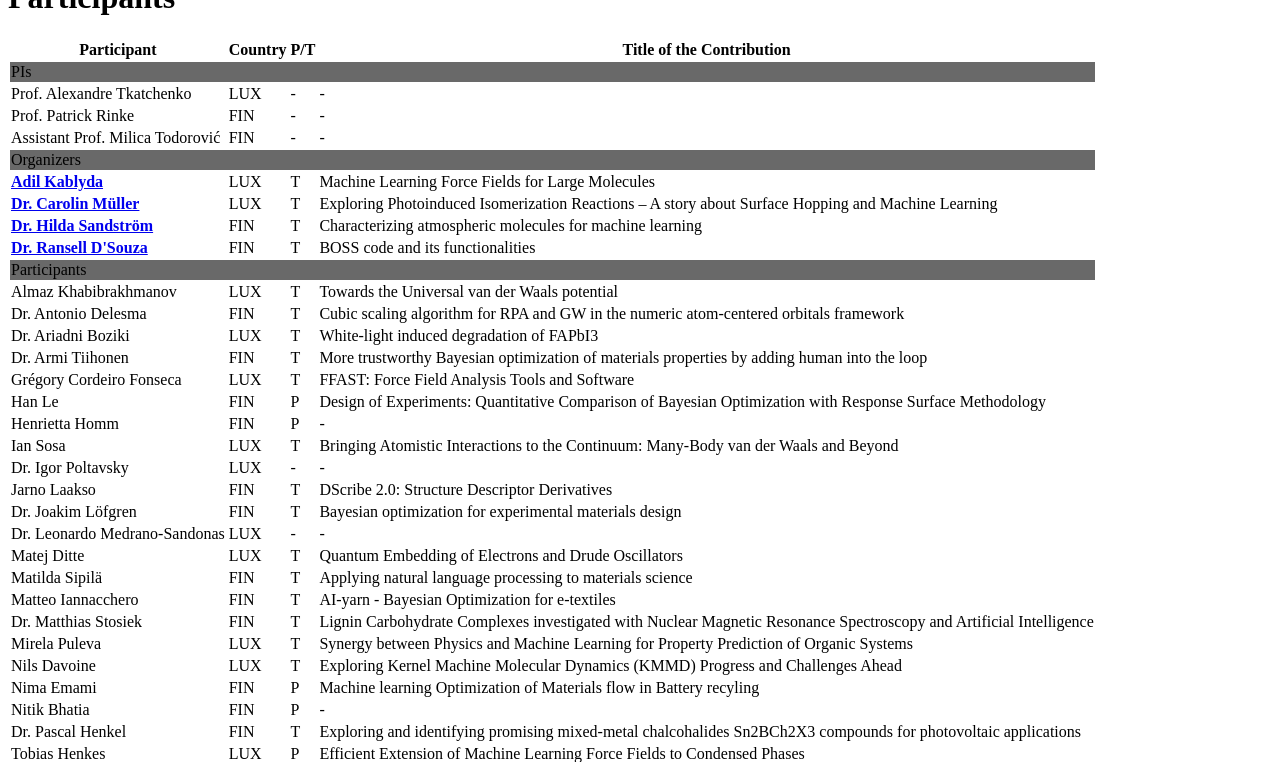
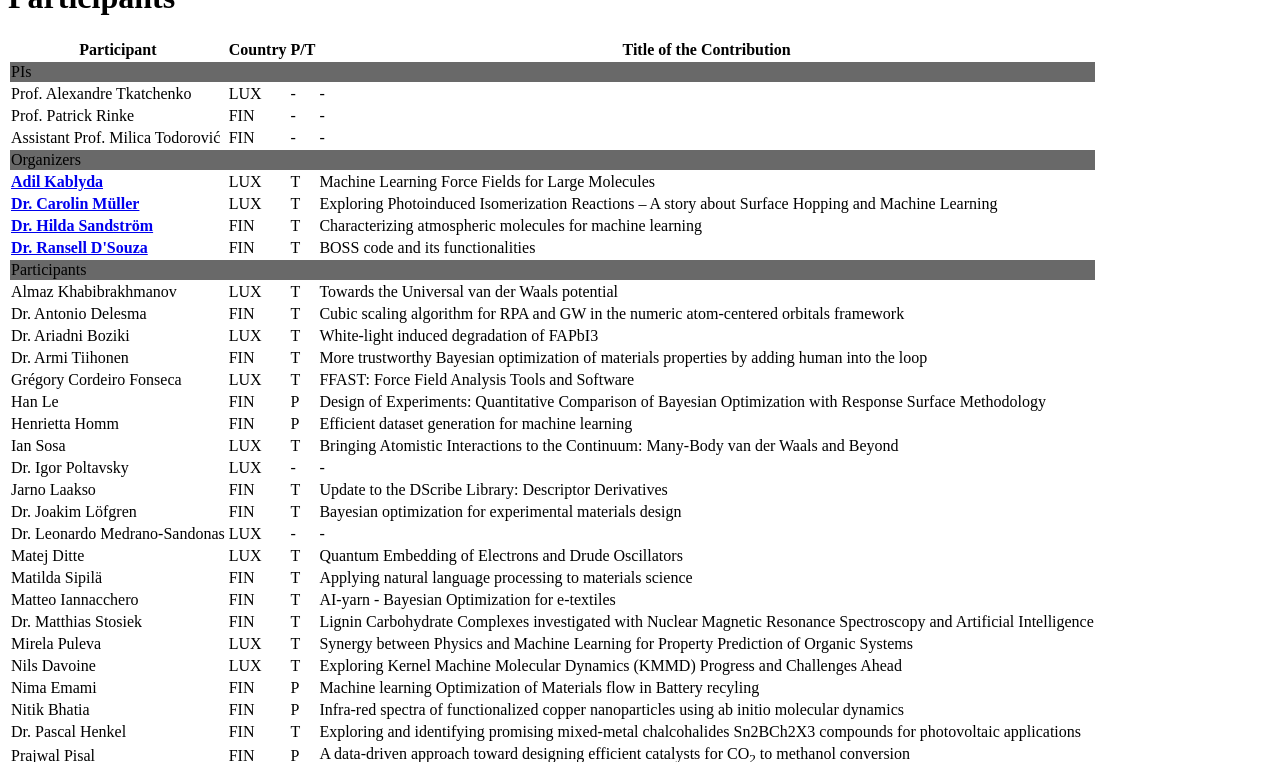
Before and after one commit to ESTML/ESTML.github.io, a Jekyll site: the page built from schedule.html, in a window 1280 px wide and 900 px high, scrolled down 1024 px, cut to the strip 0-762 px from the top of the window. Built offline with Jekyll 4.4.1, drawn with Linux system fonts in a browser that asks for light colours; nearby versions of some CDN libraries.

Commit message:
Update schedule.html

```diff
--- a/schedule.html
+++ b/schedule.html
@@ -246,7 +246,7 @@ Oral contribution: 30 min (Presentation) + 15 min (Discussion)
   <td> Henrietta Homm </td>
   <td> FIN </td>
   <td> P </td>
-  <td> - </td>
+  <td> Efficient dataset generation for machine learning </td>
 </tr>
 <tr>
   <td> Ian Sosa </td>
@@ -264,7 +264,7 @@ Oral contribution: 30 min (Presentation) + 15 min (Discussion)
   <td> Jarno Laakso </td>
   <td> FIN </td>
   <td> T </td>
-  <td> DScribe 2.0: Structure Descriptor Derivatives </td>
+  <td> Update to the DScribe Library: Descriptor Derivatives </td>
 </tr>
 <tr>
   <td> Dr. Joakim Löfgren </td>
@@ -324,7 +324,7 @@ Oral contribution: 30 min (Presentation) + 15 min (Discussion)
   <td> Nitik Bhatia </td>
   <td> FIN </td>
   <td> P </td>
-  <td> - </td>
+  <td> Infra-red spectra of functionalized copper nanoparticles using ab initio molecular dynamics </td>
 </tr>
 <tr>
   <td> Dr. Pascal Henkel </td>
@@ -333,6 +333,12 @@ Oral contribution: 30 min (Presentation) + 15 min (Discussion)
   <td> Exploring and identifying promising mixed-metal chalcohalides Sn2BCh2X3 compounds for photovoltaic applications </td>
 </tr>
 <tr>
+  <td> Prajwal Pisal </td>
+  <td> FIN </td>
+  <td> P </td>
+  <td> A data-driven approach toward designing efficient catalysts for CO<sub>2</sub> to methanol conversion <td>
+</tr>
+<tr>
   <td> Tobias Henkes </td>
   <td> LUX </td>
   <td> P </td>
```
